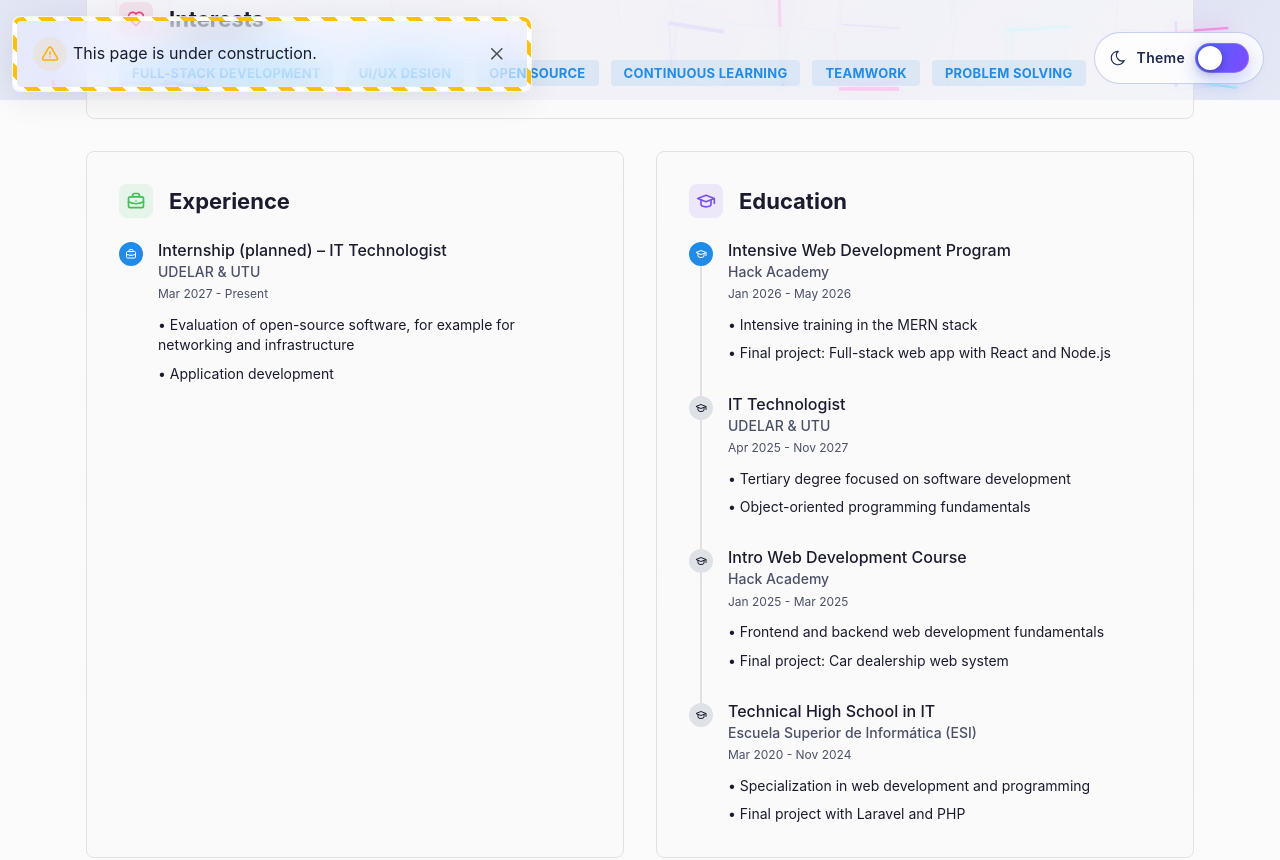
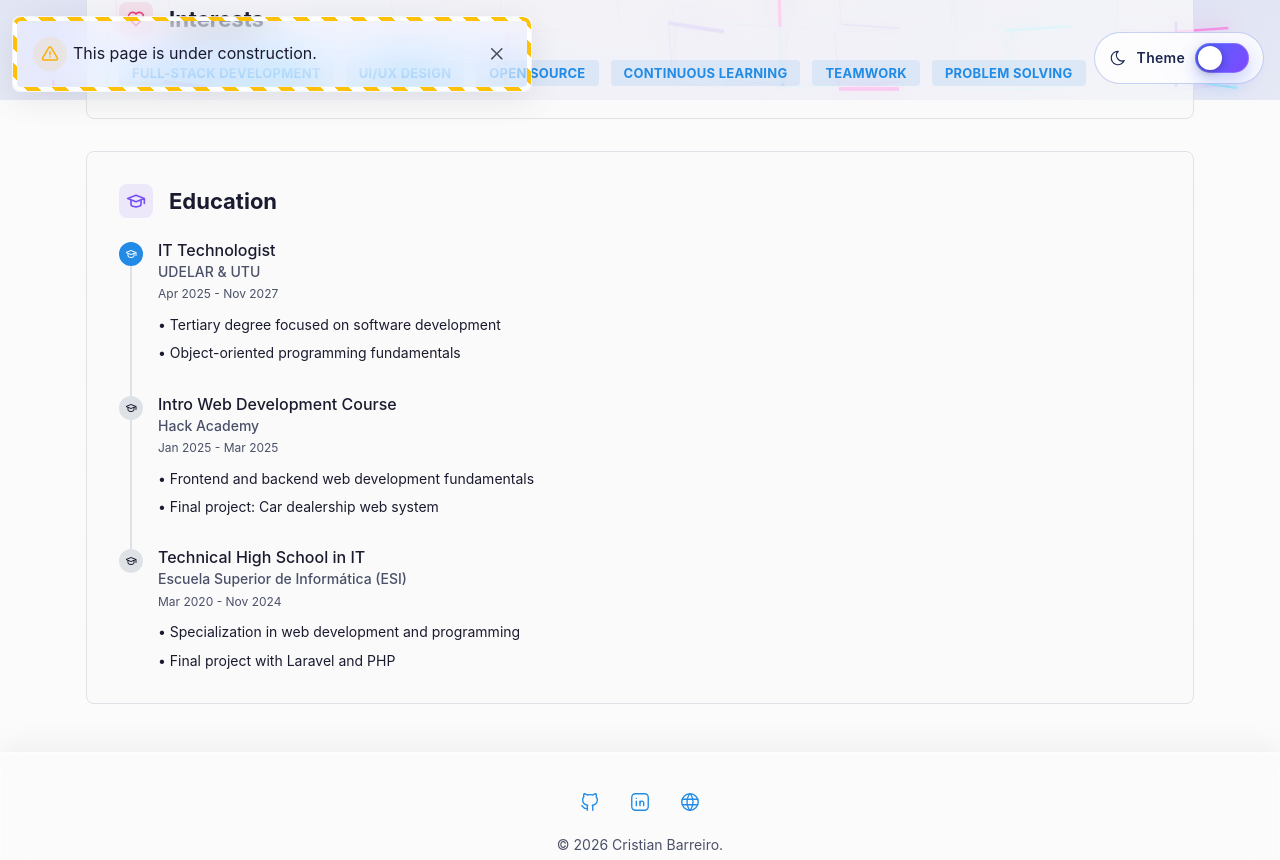
Before and after one commit to cristianbarreiro/cristianbarreiro.github.io, a React (Vite) app: page /about in a window 1280 px wide. Shown: the part 700-1560 px from the top of the page. Built offline with nearby package versions, Linux system fonts and the light colour scheme.

Commit message:
fix: about me

```diff
--- a/src/data/experience.i18n.js
+++ b/src/data/experience.i18n.js
@@ -4,40 +4,40 @@
 
 export const experienceByLanguage = {
   es: [
+    // {
+    //   id: 1,
+    //   type: 'work',
+    //   title: 'Pasantía Laboral (prevista) – Tecnólogo en Informática',
+    //   organization: 'UDELAR & UTU',
+    //   location: 'Presencial',
+    //   startDate: '2027-03',
+    //   endDate: null,
+    //   description: [
+    //     'Evaluación de software open source, por ejemplo para redes e infraestructura',
+    //     'Desarrollo de aplicaciones',
+    //     'Testing y verificación de programas',
+    //     'Tareas de mantenimiento de sistemas'
+    //   ],
+    //   skills: ['React', 'Node.js', 'Express', 'MySQL', 'MongoDB', 'Git']
+    // },
+    // {
+    //   id: 1,
+    //   type: 'education',
+    //   title: 'Curso Intensivo Desarrollo Web',
+    //   organization: 'Hack Academy',
+    //   location: 'Online',
+    //   startDate: '2026-01',
+    //   endDate: '2026-05',
+    //   description: [
+    //     'Formación intensiva en stack MERN',
+    //     'Proyecto final: Aplicación web full-stack con React y Node.js',
+    //     'Implementación de APIs RESTful',
+    //     'Trabajo colaborativo con Git y GitHub'
+    //   ],
+    //   skills: ['React', 'Node.js', 'Express', 'MongoDB', 'JavaScript', 'Git']
+    // },
     {
       id: 1,
-      type: 'work',
-      title: 'Pasantía Laboral (prevista) – Tecnólogo en Informática',
-      organization: 'UDELAR & UTU',
-      location: 'Presencial',
-      startDate: '2027-03',
-      endDate: null,
-      description: [
-        'Evaluación de software open source, por ejemplo para redes e infraestructura',
-        'Desarrollo de aplicaciones',
-        'Testing y verificación de programas',
-        'Tareas de mantenimiento de sistemas'
-      ],
-      skills: ['React', 'Node.js', 'Express', 'MySQL', 'MongoDB', 'Git']
-    },
-    {
-      id: 2,
-      type: 'education',
-      title: 'Curso Intensivo Desarrollo Web',
-      organization: 'Hack Academy',
-      location: 'Online',
-      startDate: '2026-01',
-      endDate: '2026-05',
-      description: [
-        'Formación intensiva en stack MERN',
-        'Proyecto final: Aplicación web full-stack con React y Node.js',
-        'Implementación de APIs RESTful',
-        'Trabajo colaborativo con Git y GitHub'
-      ],
-      skills: ['React', 'Node.js', 'Express', 'MongoDB', 'JavaScript', 'Git']
-    },
-    {
-      id: 3,
       type: 'education',
       title: 'Tecnólogo en Informática',
       organization: 'UDELAR & UTU',
@@ -53,7 +53,7 @@ export const experienceByLanguage = {
       skills: ['C', 'C++', 'C#', 'Java', 'Python', 'SQL', 'PostgreSQL']
     },
     {
-      id: 4,
+      id: 2,
       type: 'education',
       title: 'Curso Introductorio Desarrollo Web',
       organization: 'Hack Academy',
@@ -69,7 +69,7 @@ export const experienceByLanguage = {
       skills: ['HTML5', 'CSS3', 'JavaScript', 'React', 'Node.js']
     },
     {
-      id: 5,
+      id: 3,
       type: 'education',
       title: 'Bachillerato Tecnológico Informático',
       organization: 'Escuela Superior de Informática (ESI)',
@@ -86,40 +86,24 @@ export const experienceByLanguage = {
     }
   ],
   en: [
+    // {
+    //   id: 1,
+    //   type: 'work',
+    //   title: 'Internship (planned) – IT Technologist',
+    //   organization: 'UDELAR & UTU',
+    //   location: 'On-site',
+    //   startDate: '2027-03',
+    //   endDate: null,
+    //   description: [
+    //     'Evaluation of open-source software, for example for networking and infrastructure',
+    //     'Application development',
+    //     'Testing and program verification',
+    //     'System maintenance tasks'
+    //   ],
+    //   skills: ['React', 'Node.js', 'Express', 'MySQL', 'MongoDB', 'Git']
+    // },
     {
       id: 1,
-      type: 'work',
-      title: 'Internship (planned) – IT Technologist',
-      organization: 'UDELAR & UTU',
-      location: 'On-site',
-      startDate: '2027-03',
-      endDate: null,
-      description: [
-        'Evaluation of open-source software, for example for networking and infrastructure',
-        'Application development',
-        'Testing and program verification',
-        'System maintenance tasks'
-      ],
-      skills: ['React', 'Node.js', 'Express', 'MySQL', 'MongoDB', 'Git']
-    },
-    {
-      id: 2,
-      type: 'education',
-      title: 'Intensive Web Development Program',
-      organization: 'Hack Academy',
-      location: 'Online',
-      startDate: '2026-01',
-      endDate: '2026-05',
-      description: [
-        'Intensive training in the MERN stack',
-        'Final project: Full-stack web app with React and Node.js',
-        'Implementation of RESTful APIs',
-        'Collaborative work with Git and GitHub'
-      ],
-      skills: ['React', 'Node.js', 'Express', 'MongoDB', 'JavaScript', 'Git']
-    },
-    {
-      id: 3,
       type: 'education',
       title: 'IT Technologist',
       organization: 'UDELAR & UTU',
@@ -135,7 +119,7 @@ export const experienceByLanguage = {
       skills: ['C', 'C++', 'C#', 'Java', 'Python', 'SQL', 'PostgreSQL']
     },
     {
-      id: 4,
+      id: 2,
       type: 'education',
       title: 'Intro Web Development Course',
       organization: 'Hack Academy',
@@ -151,7 +135,7 @@ export const experienceByLanguage = {
       skills: ['HTML5', 'CSS3', 'JavaScript', 'React', 'Node.js']
     },
     {
-      id: 5,
+      id: 3,
       type: 'education',
       title: 'Technical High School in IT',
       organization: 'Escuela Superior de Informática (ESI)',
--- a/src/pages/About.jsx
+++ b/src/pages/About.jsx
@@ -37,6 +37,10 @@ function About() {
 
     const workExperience = getWorkExperience(language);
     const education = getEducation(language);
+
+    // Determinar si hay experiencia laboral
+    const hasWorkExperience = workExperience.length > 0;
+    const educationSpan = hasWorkExperience ? { base: 12, md: 6 } : { base: 12, md: 12 };
 
     // Obtener intereses de forma segura
     const interests = t('site.interests', { returnObjects: true });
@@ -99,7 +103,8 @@ function About() {
             {/* Experiencia y Educación */}
             <section aria-label={t('about.experienceEducationAria')}>
                 <Grid mt="xl" gutter="xl">
-                    {/* Experiencia laboral */}
+                    {/* Experiencia laboral - solo si hay */}
+                    {hasWorkExperience && (
                         <Grid.Col span={{ base: 12, md: 6 }}>
                             <Paper p="xl" radius="md" withBorder h="100%" className="glass-hover-card">
                                 <Group gap="md" mb="lg">
@@ -136,9 +141,10 @@ function About() {
                                 </Timeline>
                             </Paper>
                         </Grid.Col>
+                    )}
 
                     {/* Educación */}
-                    <Grid.Col span={{ base: 12, md: 6 }}>
+                    <Grid.Col span={educationSpan}>
                         <Paper p="xl" radius="md" withBorder h="100%" className="glass-hover-card">
                             <Group gap="md" mb="lg">
                                 <ThemeIcon size="lg" radius="md" variant="light" color="violet">
```
Lines whose indentation alone changed are shown as unchanged.
